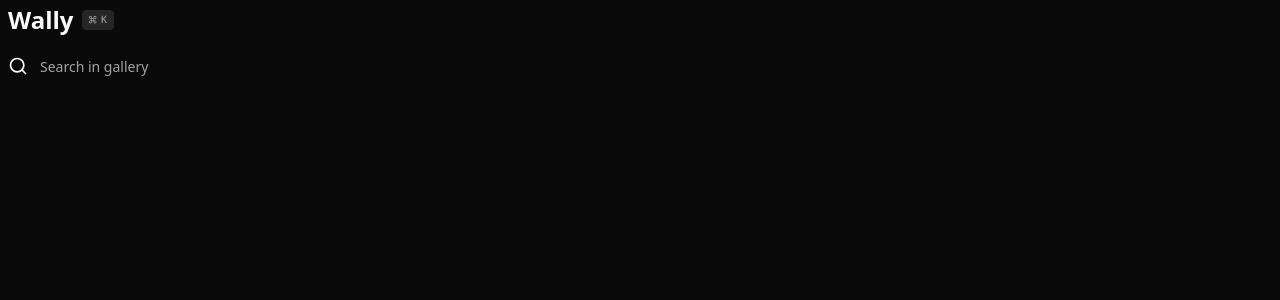
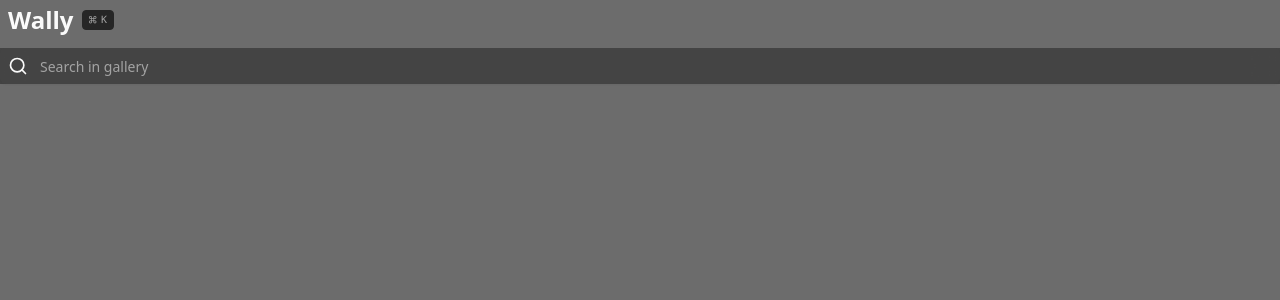
Before and after one commit to velascoandres/wally, a React (Vite) app: page / in a window 1280 px wide. Shown: the top 300 px of the page. Built offline with nearby package versions, Linux system fonts and the light colour scheme.

Commit message:
fix transparent

```diff
--- a/src-tauri/tauri.conf.json
+++ b/src-tauri/tauri.conf.json
@@ -10,6 +10,7 @@
     "version": "0.0.0"
   },
   "tauri": {
+    "macOSPrivateApi": true,
     "allowlist": {
       "fs": {
         "all": true,
@@ -45,7 +46,8 @@
         "title": "wally",
         "width": 350,
         "height": 600,
-        "resizable": false
+        "resizable": false,
+        "transparent": true
       }
     ],
     "security": {
--- a/src/styles.css
+++ b/src/styles.css
@@ -72,7 +72,7 @@
   }
 
   body {
-    @apply bg-background text-foreground;
+    @apply bg-background/60 text-foreground;
     overscroll-behavior: none;
   }
 
```
Also changed, not shown: 1 other file (tests, documents, lock files or other folders).
